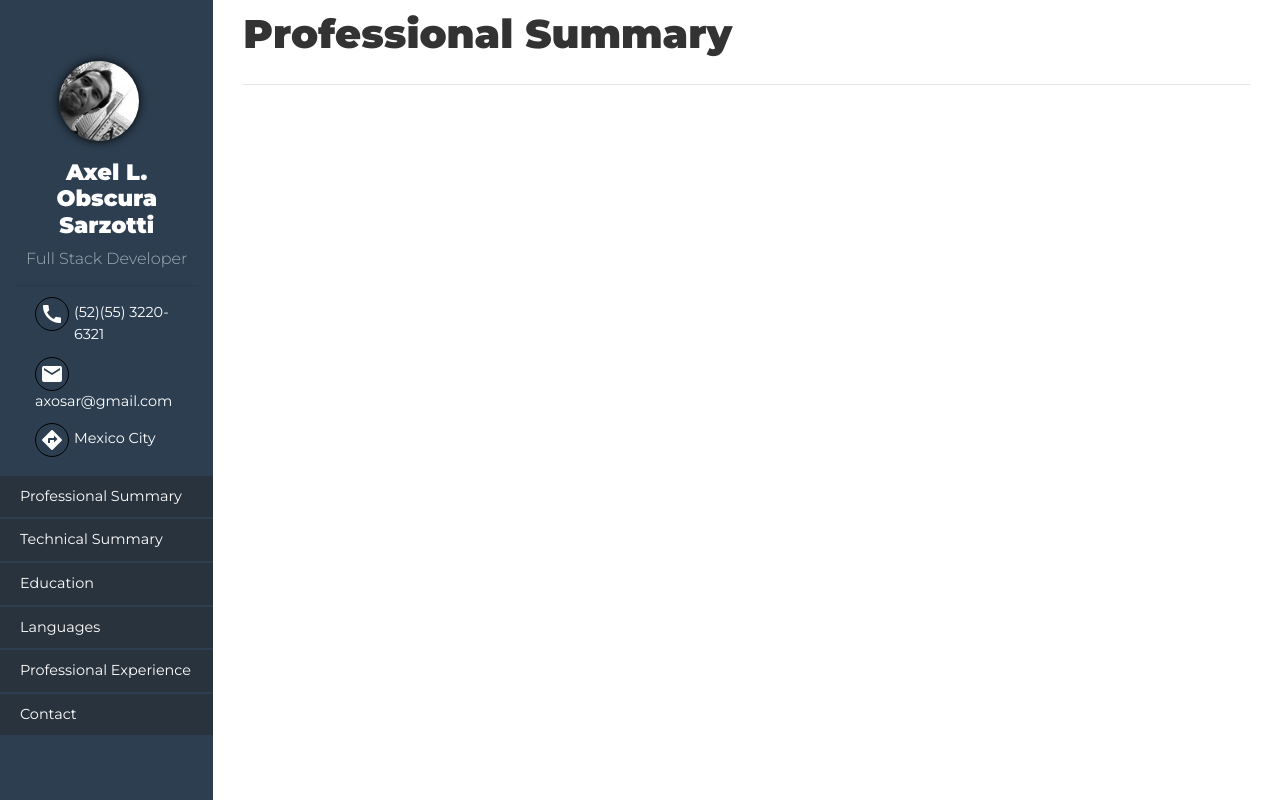
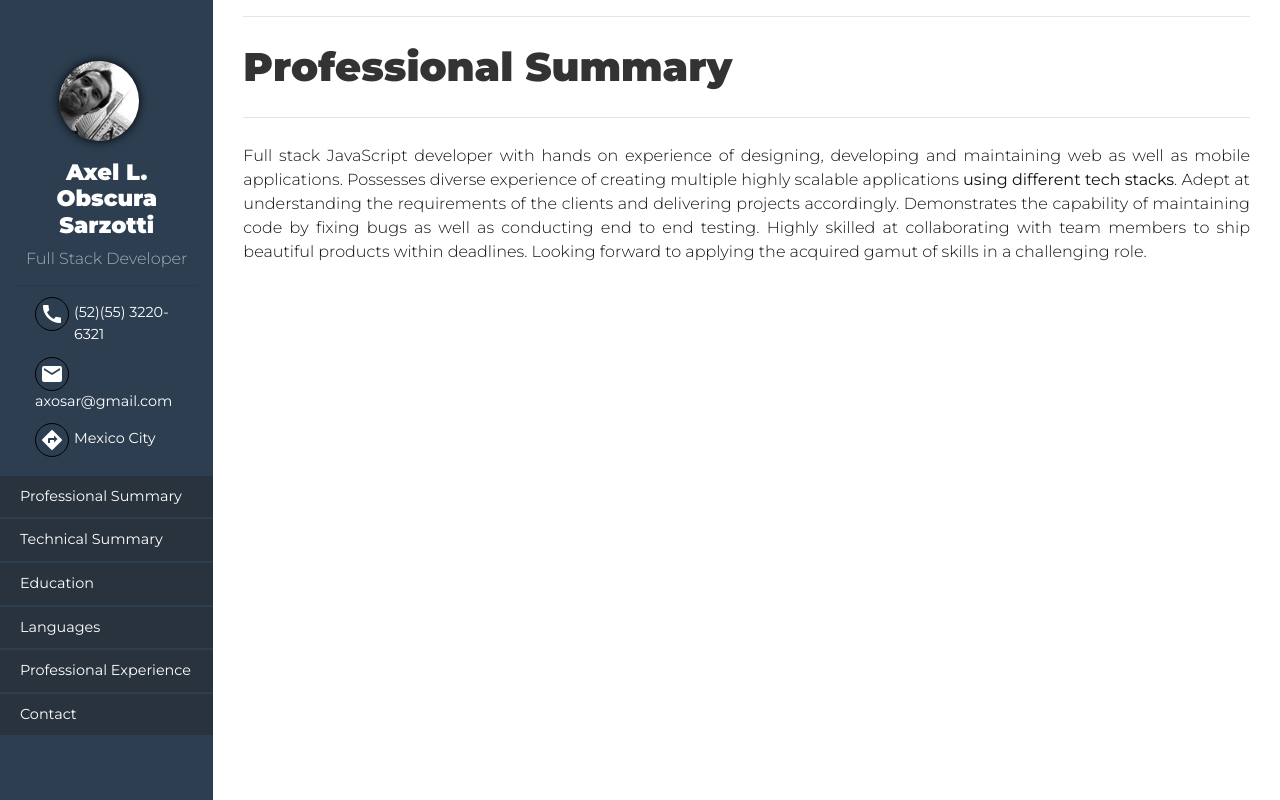
Before and after one commit to axelobscura/cv, a React (Create React App) app: page /professional-summary in a window 1280 px wide. Built offline with nearby package versions, Linux system fonts and the light colour scheme; a web font is replaced by a local one.

Commit message:
Adding router

```diff
--- a/src/component/Menu.js
+++ b/src/component/Menu.js
@@ -25,7 +25,7 @@ const Menu = () => {
                 </Row>
             </Container>
             <Nav defaultActiveKey="/" className="flex-column">
-                <Nav.Link href="/professional-summary" eventKey="activo">Professional Summary</Nav.Link>
+                <Nav.Link href="/professional-summary" eventKey="active">Professional Summary</Nav.Link>
                 <Nav.Link href="/datos" eventKey="activo">Technical Summary</Nav.Link>
                 <Nav.Link href="/datos" eventKey="activo">Education</Nav.Link>
                 <Nav.Link href="/datos" eventKey="activo">Languages</Nav.Link>
--- a/src/component/ProfessionalSummary.css
+++ b/src/component/ProfessionalSummary.css
@@ -4,3 +4,12 @@
     font-weight: 900;
     padding: 10px 0;
 }
+
+.ps p {
+    text-align: left;
+    color: #111;
+    font-weight: 100;
+    padding: 10px 0;
+    font-size: 1rem;
+    text-align: justify;
+}
--- a/src/component/ProfessionalSummary.js
+++ b/src/component/ProfessionalSummary.js
@@ -8,8 +8,10 @@ export default () => (
     <Container className="ps">
         <Row>
             <Col>
+                <hr />
                 <h1>Professional Summary</h1>
                 <hr />
+                <p>Full stack JavaScript developer with hands on experience of designing, developing and maintaining web as well as mobile applications. Possesses diverse experience of creating multiple highly scalable applications <b>using different tech stacks</b>. Adept at understanding the requirements of the clients and delivering projects accordingly. Demonstrates the capability of maintaining code by fixing bugs as well as conducting end to end testing. Highly skilled at collaborating with team members to ship beautiful products within deadlines. Looking forward to applying the acquired gamut of skills in a challenging role.</p>
             </Col>
         </Row>
     </Container>
```
